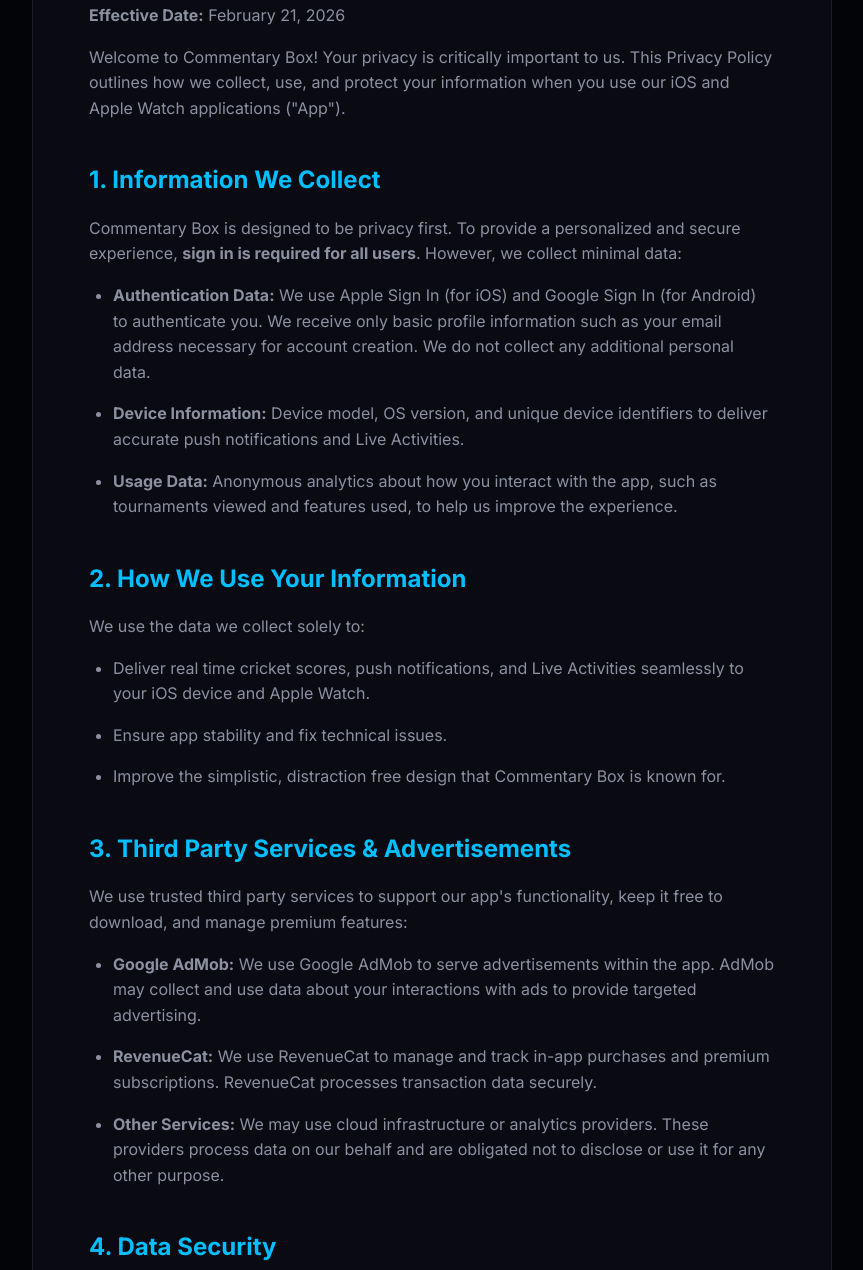
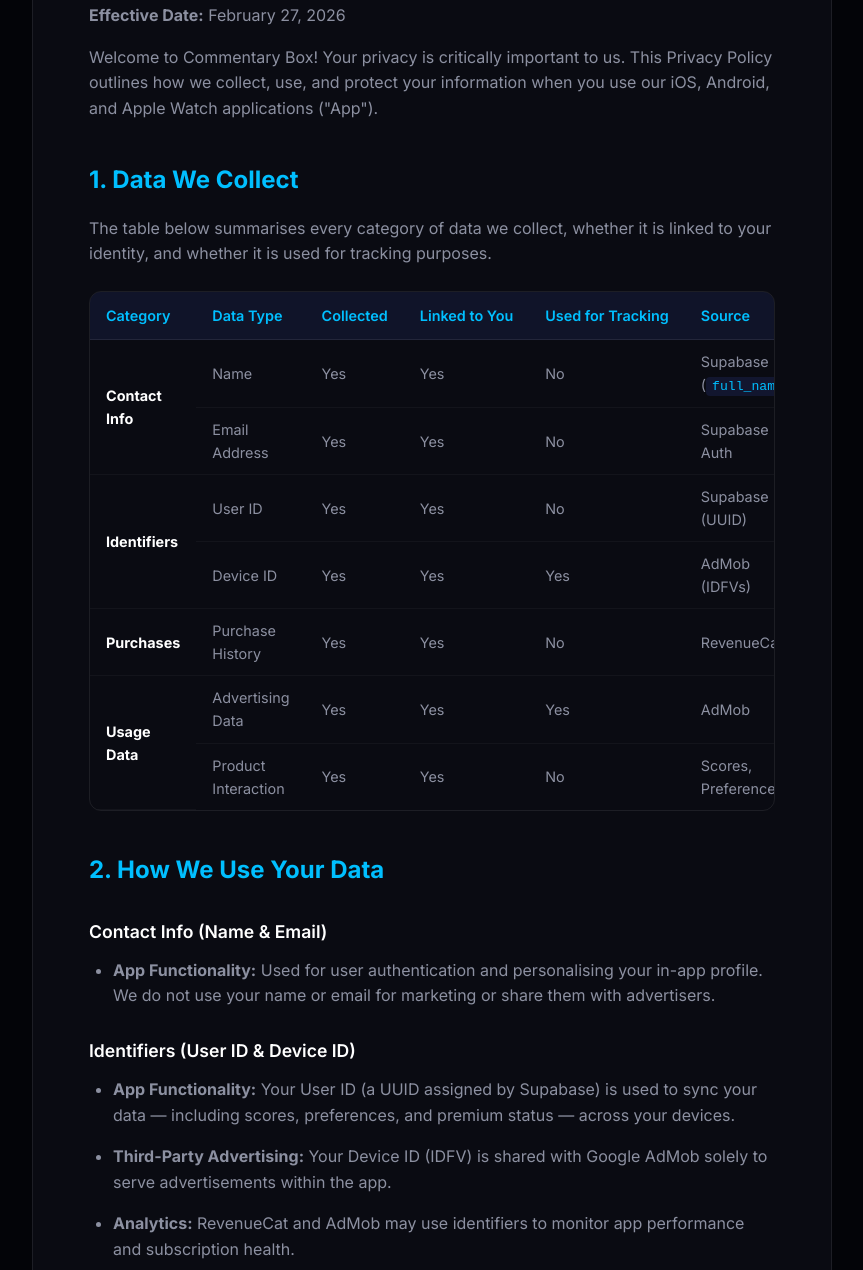
Before and after one commit to roguestudios21/commentary-box-website, a website: page privacy.html in a window 1280 px wide. Shown: the part 310-1580 px from the top of the page, without its empty margins (208-1071 px from the left). Drawn offline with Linux system fonts and the light colour scheme.

Commit message:
privacy policy update

```diff
--- a/privacy.html
+++ b/privacy.html
@@ -41,61 +41,150 @@
         <div class="container">
             <div class="legal-content">
                 <h1>Privacy Policy</h1>
-                <p><strong>Effective Date:</strong> February 21, 2026</p>
+                <p><strong>Effective Date:</strong> February 27, 2026</p>
 
                 <p>Welcome to Commentary Box! Your privacy is critically important to us. This Privacy Policy outlines
-                    how we collect, use, and protect your information when you use our iOS and Apple Watch applications
-                    ("App").</p>
+                    how we collect, use, and protect your information when you use our iOS, Android, and Apple Watch
+                    applications ("App").</p>
 
-                <h2>1. Information We Collect</h2>
-                <p>Commentary Box is designed to be privacy first. To provide a personalized and secure experience,
-                    <strong>sign in is required for all users</strong>. However, we collect minimal data:
-                </p>
+                <h2>1. Data We Collect</h2>
+                <p>The table below summarises every category of data we collect, whether it is linked to your identity,
+                    and whether it is used for tracking purposes.</p>
+
+                <div class="table-wrapper">
+                    <table class="privacy-table">
+                        <thead>
+                            <tr>
+                                <th>Category</th>
+                                <th>Data Type</th>
+                                <th>Collected</th>
+                                <th>Linked to You</th>
+                                <th>Used for Tracking</th>
+                                <th>Source</th>
+                            </tr>
+                        </thead>
+                        <tbody>
+                            <tr>
+                                <td rowspan="2"><strong>Contact Info</strong></td>
+                                <td>Name</td>
+                                <td>Yes</td>
+                                <td>Yes</td>
+                                <td>No</td>
+                                <td>Supabase (<code>full_name</code>)</td>
+                            </tr>
+                            <tr>
+                                <td>Email Address</td>
+                                <td>Yes</td>
+                                <td>Yes</td>
+                                <td>No</td>
+                                <td>Supabase Auth</td>
+                            </tr>
+                            <tr>
+                                <td rowspan="2"><strong>Identifiers</strong></td>
+                                <td>User ID</td>
+                                <td>Yes</td>
+                                <td>Yes</td>
+                                <td>No</td>
+                                <td>Supabase (UUID)</td>
+                            </tr>
+                            <tr>
+                                <td>Device ID</td>
+                                <td>Yes</td>
+                                <td>Yes</td>
+                                <td>Yes</td>
+                                <td>AdMob (IDFVs)</td>
+                            </tr>
+                            <tr>
+                                <td><strong>Purchases</strong></td>
+                                <td>Purchase History</td>
+                                <td>Yes</td>
+                                <td>Yes</td>
+                                <td>No</td>
+                                <td>RevenueCat</td>
+                            </tr>
+                            <tr>
+                                <td rowspan="2"><strong>Usage Data</strong></td>
+                                <td>Advertising Data</td>
+                                <td>Yes</td>
+                                <td>Yes</td>
+                                <td>Yes</td>
+                                <td>AdMob</td>
+                            </tr>
+                            <tr>
+                                <td>Product Interaction</td>
+                                <td>Yes</td>
+                                <td>Yes</td>
+                                <td>No</td>
+                                <td>Scores, Preferences</td>
+                            </tr>
+                        </tbody>
+                    </table>
+                </div>
+
+                <h2>2. How We Use Your Data</h2>
+
+                <h3>Contact Info (Name &amp; Email)</h3>
                 <ul>
-                    <li><strong>Authentication Data:</strong> We use Apple Sign In (for iOS) and Google Sign In (for
-                        Android) to authenticate you. We receive only basic profile information such as your email
-                        address necessary for account creation. We do not collect any additional personal data.</li>
-                    <li><strong>Device Information:</strong> Device model, OS version, and unique device identifiers to
-                        deliver accurate push notifications and Live Activities.</li>
-                    <li><strong>Usage Data:</strong> Anonymous analytics about how you interact with the app, such as
-                        tournaments viewed and features used, to help us improve the experience.</li>
+                    <li><strong>App Functionality:</strong> Used for user authentication and personalising your in-app
+                        profile. We do not use your name or email for marketing or share them with advertisers.</li>
                 </ul>
 
-                <h2>2. How We Use Your Information</h2>
-                <p>We use the data we collect solely to:</p>
+                <h3>Identifiers (User ID &amp; Device ID)</h3>
                 <ul>
-                    <li>Deliver real time cricket scores, push notifications, and Live Activities seamlessly to your iOS
-                        device and Apple Watch.</li>
-                    <li>Ensure app stability and fix technical issues.</li>
-                    <li>Improve the simplistic, distraction free design that Commentary Box is known for.</li>
+                    <li><strong>App Functionality:</strong> Your User ID (a UUID assigned by Supabase) is used to sync
+                        your data — including scores, preferences, and premium status — across your devices.</li>
+                    <li><strong>Third-Party Advertising:</strong> Your Device ID (IDFV) is shared with Google AdMob
+                        solely to serve advertisements within the app.</li>
+                    <li><strong>Analytics:</strong> RevenueCat and AdMob may use identifiers to monitor app performance
+                        and subscription health.</li>
                 </ul>
 
-                <h2>3. Third Party Services & Advertisements</h2>
-                <p>We use trusted third party services to support our app's functionality, keep it free to download, and
-                    manage premium features:
-                </p>
+                <h3>Purchases (Purchase History)</h3>
                 <ul>
-                    <li><strong>Google AdMob:</strong> We use Google AdMob to serve advertisements within the app. AdMob
-                        may collect and use data about your interactions with ads to provide targeted advertising.</li>
-                    <li><strong>RevenueCat:</strong> We use RevenueCat to manage and track in-app purchases and premium
-                        subscriptions. RevenueCat processes transaction data securely.</li>
-                    <li><strong>Other Services:</strong> We may use cloud infrastructure or analytics providers. These
-                        providers process data on our behalf and are obligated not to disclose or use it for any other
-                        purpose.</li>
+                    <li><strong>App Functionality:</strong> Purchase history is managed by RevenueCat to allow you to
+                        restore and manage your premium subscription. We do not store raw payment details on our
+                        servers.</li>
+                </ul>
+
+                <h3>Usage Data (Advertising Data &amp; Product Interaction)</h3>
+                <ul>
+                    <li><strong>Third-Party Advertising:</strong> AdMob collects data about your interactions with ads
+                        (e.g. impressions and clicks) to serve relevant advertisements.</li>
+                    <li><strong>App Functionality:</strong> Game scores and team preferences are used to power features
+                        such as the leaderboard and personalised match feeds.</li>
+                </ul>
+
+                <h2>3. Third-Party Services</h2>
+                <p>We rely on the following trusted third-party services. Each operates under its own privacy policy:</p>
+                <ul>
+                    <li><strong>Supabase</strong> — authentication, database, and user profile storage.</li>
+                    <li><strong>Google AdMob</strong> — in-app advertising. AdMob may collect device identifiers and ad
+                        interaction data for targeted advertising.
+                        <a href="https://policies.google.com/privacy" target="_blank" rel="noopener">Google Privacy
+                            Policy ↗</a></li>
+                    <li><strong>RevenueCat</strong> — in-app purchase management and premium subscription tracking.
+                        <a href="https://www.revenuecat.com/privacy" target="_blank" rel="noopener">RevenueCat Privacy
+                            Policy ↗</a></li>
                 </ul>
 
                 <h2>4. Data Security</h2>
-                <p>We use industry standard encryption and security practices to protect any information transmitted
-                    between our app and our servers.</p>
+                <p>We use industry-standard encryption and security practices to protect information transmitted between
+                    the app and our servers. All data stored in Supabase is protected with row-level security policies.
+                </p>
 
-                <h2>5. Your Rights</h2>
-                <p>You can manage push notification preferences and Live Activity permissions directly from your iOS
-                    settings at any time. If you wish to request the deletion of any data tied to your device
-                    identifier, please contact us.</p>
+                <h2>5. Your Rights &amp; Choices</h2>
+                <ul>
+                    <li>You can manage push notification and Live Activity permissions in your device settings at any
+                        time.</li>
+                    <li>You can request deletion of your account and associated data directly from within the app or by
+                        contacting us.</li>
+                    <li>To opt out of personalised advertising, use the privacy settings provided by your operating
+                        system (iOS: Settings → Privacy &amp; Security → Tracking).</li>
+                </ul>
 
                 <h2>6. Changes to This Policy</h2>
-                <p>We may update our Privacy Policy periodically. Any changes will be posted on this page with an
-                    updated "Effective Date".</p>
+                <p>We may update this Privacy Policy periodically. Any changes will be posted on this page with an
+                    updated "Effective Date". We encourage you to review this page regularly.</p>
 
                 <h2>Contact Us</h2>
                 <p>If you have any questions or concerns about this Privacy Policy, please contact us at:</p>
--- a/styles.css
+++ b/styles.css
@@ -799,6 +799,63 @@
   text-decoration: underline;
 }
 
+.legal-content h3 {
+  font-size: 1.1rem;
+  font-weight: 600;
+  margin: 28px 0 12px;
+  color: #fff;
+}
+
+.table-wrapper {
+  overflow-x: auto;
+  margin: 24px 0;
+  border-radius: 12px;
+  border: 1px solid var(--glass-border);
+}
+
+.privacy-table {
+  width: 100%;
+  border-collapse: collapse;
+  font-size: 0.9rem;
+}
+
+.privacy-table th {
+  background: rgba(70, 88, 214, 0.12);
+  color: var(--accent-cyan);
+  font-weight: 600;
+  text-align: left;
+  padding: 12px 16px;
+  border-bottom: 1px solid var(--glass-border);
+  white-space: nowrap;
+}
+
+.privacy-table td {
+  padding: 10px 16px;
+  color: var(--text-secondary);
+  border-bottom: 1px solid rgba(255, 255, 255, 0.04);
+  vertical-align: middle;
+}
+
+.privacy-table tbody tr:last-child td {
+  border-bottom: none;
+}
+
+.privacy-table tbody tr:hover td {
+  background: rgba(255, 255, 255, 0.02);
+}
+
+.privacy-table td strong {
+  color: #fff;
+}
+
+.privacy-table code {
+  background: rgba(70, 88, 214, 0.15);
+  color: var(--accent-cyan);
+  padding: 2px 6px;
+  border-radius: 4px;
+  font-size: 0.82rem;
+}
+
 @media (max-width: 768px) {
   .nav-links {
     display: none;
```
